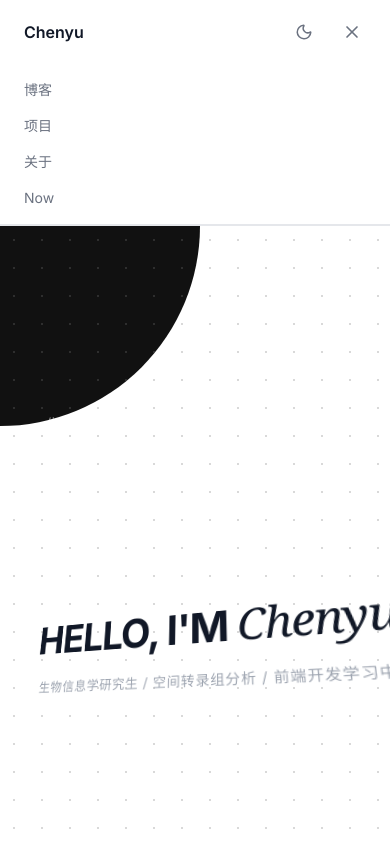
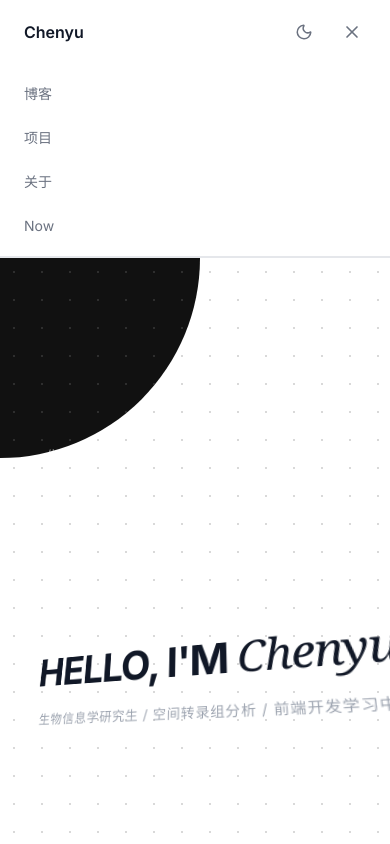
Before and after one commit to chenyufengedu-dev/chenyu-blog, a Next.js app: page / in a window 390 px wide. Both pictures are taken after a click on the button 352 px from the left and 32 px from the top of the page. Shown: the top 844 px of the page. Built offline with nearby package versions, Linux system fonts and the light colour scheme.

Commit message:
style: 优化导航栏深浅模式细节与交互反馈

```diff
--- a/src/components/layout/navbar.tsx
+++ b/src/components/layout/navbar.tsx
@@ -18,10 +18,18 @@ export default function Navbar() {
   const [isOpen, setIsOpen] = useState(false);
 
   return (
-    <header className="sticky top-0 z-50 w-full border-b border-border bg-background/80 backdrop-blur-md">
+    // sticky（粘性定位）当你往下滚动网页时，它不会跟着滚走，而是“粘”在屏幕视野里。
+    // top-0 死死地粘在屏幕的最顶端（距离顶部 0 像素的位置）
+    // z-50 确保它在其他元素之上显示（层级很高）
+    // backdrop-blur-md = blur(12px) （中度磨砂)
+    <header className="sticky top-0 z-50 w-full border-b border-border bg-white/80 backdrop-blur-md transition-colors dark:border-white/[0.06] dark:bg-[#0a0a0a]/95 dark:backdrop-blur-none">
       <div className="mx-auto flex h-16 max-w-6xl items-center justify-between px-6 md:px-8">
         {/* Logo */}
-        <Link href="/" className="text-base font-semibold text-text-primary">
+        <Link
+          href="/"
+          // 加入 duration-300 的平滑过渡，并将 hover 颜色指向 Tailwind 配置好的 accent 变量
+          className="text-base font-semibold text-text-primary transition-colors duration-300 hover:text-accent"
+        >
           Chenyu
         </Link>
 
@@ -31,9 +39,11 @@ export default function Navbar() {
             <Link
               key={link.href}
               href={link.href}
-              className="text-sm font-normal text-text-muted transition-colors hover:text-text-primary"
+              className="group relative py-1 text-sm font-normal text-text-muted transition-colors hover:text-text-primary"
             >
               {link.label}
+              {/* 核心魔法：绝对定位的下划线，宽度初始为 0，hover 时过渡到 100% */}
+              <span className="absolute bottom-0 left-0 h-[1px] w-0 bg-accent transition-all duration-200 group-hover:w-full" />
             </Link>
           ))}
           <ThemeToggle />
@@ -54,16 +64,17 @@ export default function Navbar() {
 
       {/* 移动端下拉菜单 */}
       {isOpen && (
-        <div className="border-b border-border bg-background px-6 py-4 md:hidden">
+        <div className="border-b border-border bg-white px-6 py-4 transition-colors dark:border-white/[0.06] dark:bg-[#0a0a0a] md:hidden">
           <nav className="flex flex-col gap-4">
             {navLinks.map((link) => (
               <Link
                 key={link.href}
                 href={link.href}
                 onClick={() => setIsOpen(false)}
-                className="text-sm font-normal text-text-muted transition-colors hover:text-text-primary"
+                className="group relative w-fit py-1 text-sm font-normal text-text-muted transition-colors hover:text-text-primary"
               >
                 {link.label}
+                <span className="absolute bottom-0 left-0 h-[1px] w-0 bg-accent transition-all duration-200 group-hover:w-full" />
               </Link>
             ))}
           </nav>
```
